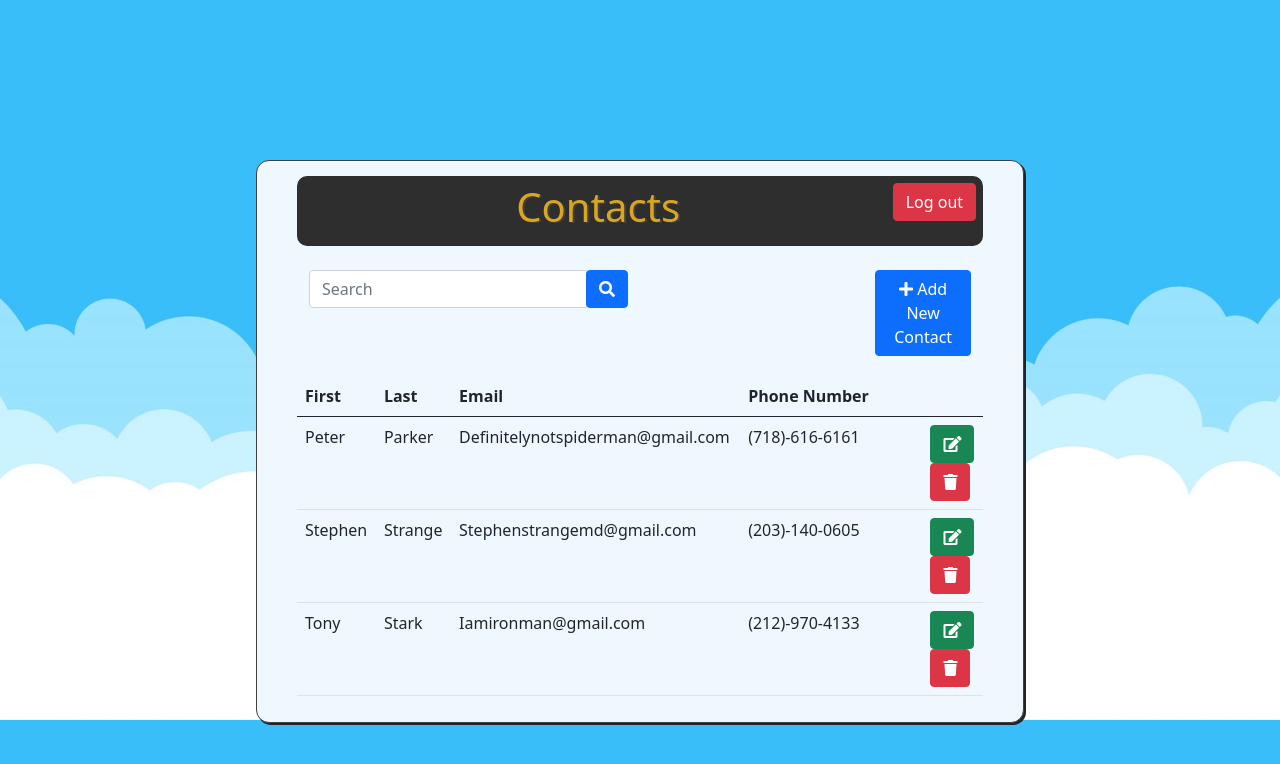
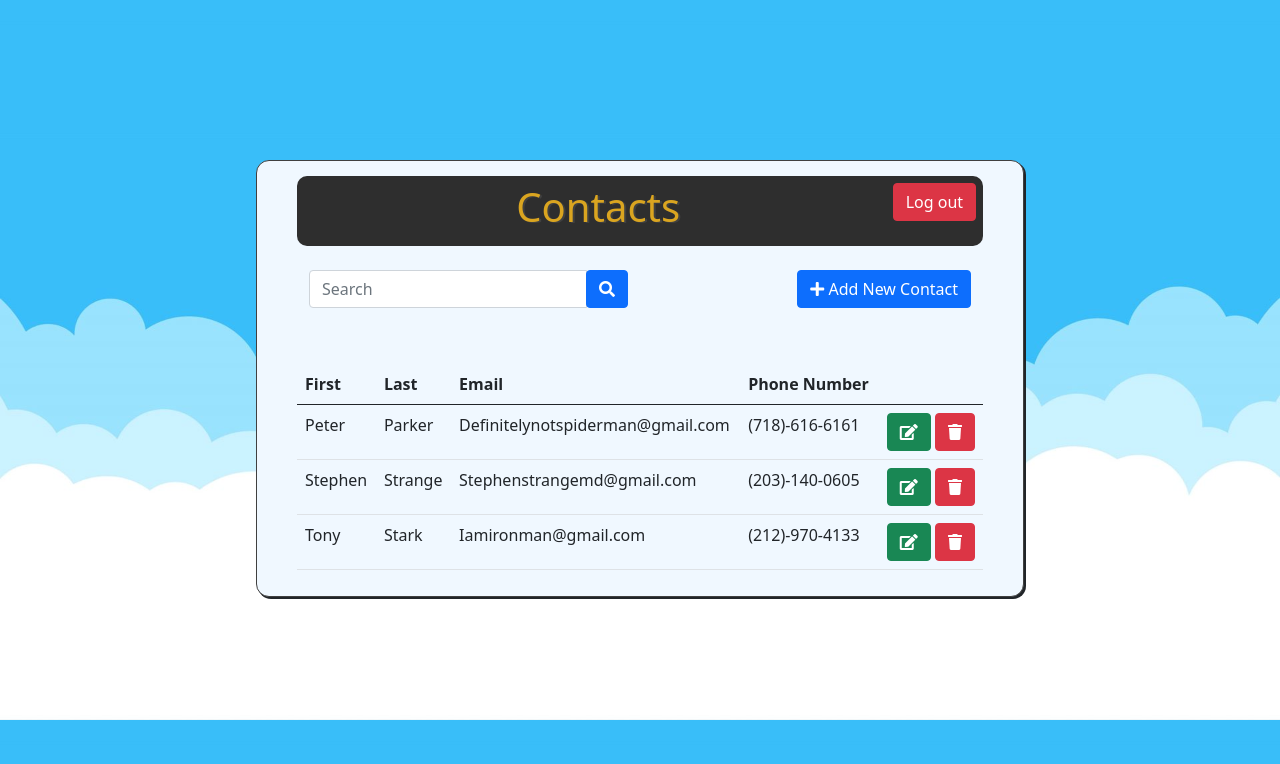
Before and after one commit to epineda0304/POOSD1, a PHP site: page /contacts.html in a window 1280 px wide. Shown: the top 764 px of the page. Run offline with PHP 8.4, Linux system fonts and the light colour scheme.

Commit message:
Add files via upload

```diff
--- a/css/styles.css
+++ b/css/styles.css
@@ -65,11 +65,11 @@ h2 {
 }
 
 .addUser{
-  margin-left: 70%;
+  float: right;
 }
 
 .contactOptions {
-  margin-left: 50%;
+  float: right;
 }
 
 .titleBar {
```
